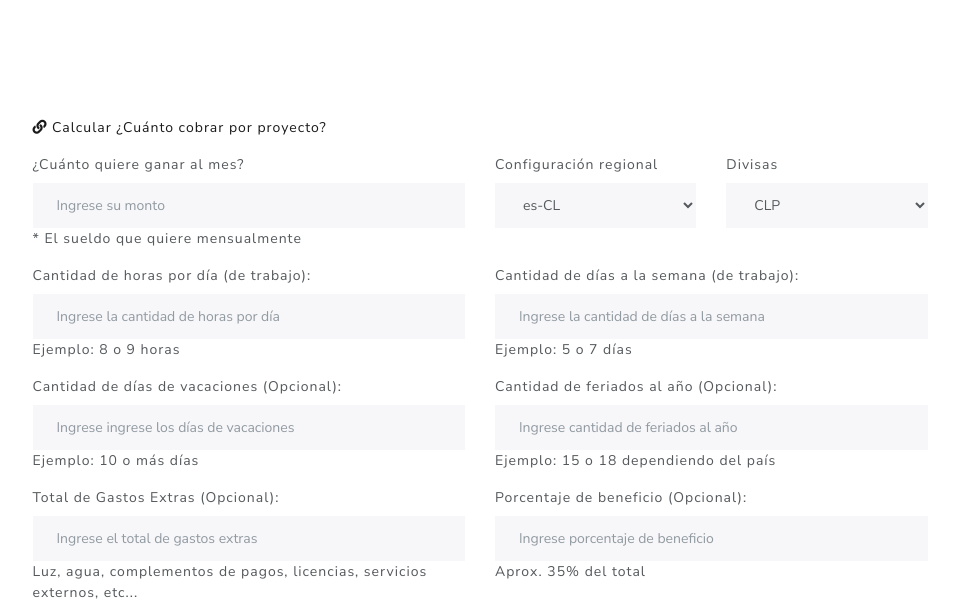
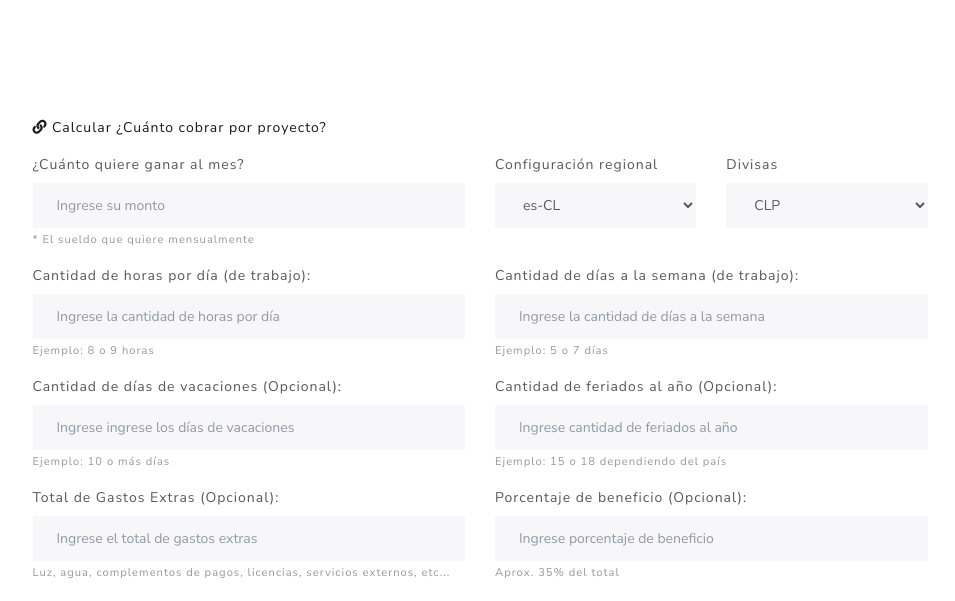
Before and after one commit to CamiloATP/cuanto-cobrar, a website built with webpack: page src/por-hora.html in a window 1280 px wide. Shown: the part 200-801 px from the top of the page, without its empty margins (160-1115 px from the left). Built offline with nearby package versions, Linux system fonts and the light colour scheme.

Commit message:
Edit class

```diff
--- a/src/por-hora.html
+++ b/src/por-hora.html
@@ -17,13 +17,13 @@
         <section class="d-flex flex-wrap justify-content-center">
             <div class="col-md-10 bg-white-transparent pt-3">
                 <form id="formulario">
-                    <p><a href="/public/" target="_blank"><i class="fas fa-link"></i> Calcular ¿Cuánto cobrar por proyecto?</a></p>
+                    <p><a href="/public/"><i class="fas fa-link"></i> Calcular ¿Cuánto cobrar por proyecto?</a></p>
                     <div class="form-group">
                         <div class="row">
                             <div class="col-md-6">
                                 <label for="salario">¿Cuánto quiere ganar al mes?</label>
                                 <input id="salario" type="number" class="form-control" placeholder="Ingrese su monto" min="0" required>
-                                <span class="text-help">* El sueldo que quiere mensualmente</span>
+                                <span class="text-muted small">* El sueldo que quiere mensualmente</span>
                             </div>
                             <div class="col-md-3">
                                 <label for="">Configuración regional</label>
@@ -40,14 +40,14 @@
                             <div class="form-group">
                                 <label for="cantHoras">Cantidad de horas por día (de trabajo):</label>
                                 <input id="cantHoras" type="number" class="form-control" placeholder="Ingrese la cantidad de horas por día" min="0" required>
-                                <span class="text-help">Ejemplo: 8 o 9 horas</span>
+                                <span class="text-muted small">Ejemplo: 8 o 9 horas</span>
                             </div>
                         </div>
                         <div class="col-md-6">
                             <div class="form-group">
                                 <label for="cantDias">Cantidad de días a la semana (de trabajo):</label>
-                                <input id="cantDias" type="number" class="form-control" placeholder="Ingrese la cantidad de días a la semana" min="0" max="7"required>
-                                <span class="text-help">Ejemplo: 5 o 7 días</span>
+                                <input id="cantDias" type="number" class="form-control" placeholder="Ingrese la cantidad de días a la semana" min="0" max="7" required>
+                                <span class="text-muted small">Ejemplo: 5 o 7 días</span>
                             </div>
                         </div>
                     </div>
@@ -56,14 +56,14 @@
                             <div class="form-group">
                                 <label for="vacaciones">Cantidad de días de vacaciones (Opcional):</label>
                                 <input id="vacaciones" type="number" class="form-control" placeholder="Ingrese ingrese los días de vacaciones" min="0">
-                                <span class="text-help">Ejemplo: 10 o más días</span>
+                                <span class="text-muted small">Ejemplo: 10 o más días</span>
                             </div>
                         </div>
                         <div class="col-md-6">
                             <div class="form-group">
                                 <label for="feriados">Cantidad de feriados al año (Opcional):</label>
                                 <input id="feriados" type="number" class="form-control" placeholder="Ingrese cantidad de feriados al año" min="0">
-                                <span class="text-help">Ejemplo: 15 o 18 dependiendo del país</span>
+                                <span class="text-muted small">Ejemplo: 15 o 18 dependiendo del país</span>
                             </div>
                         </div>
                     </div>
@@ -72,14 +72,14 @@
                             <div class="form-group">
                                 <label for="gastosExtras">Total de Gastos Extras (Opcional):</label>
                                 <input id="gastosExtras" type="number" class="form-control" placeholder="Ingrese el total de gastos extras" min="0">
-                                <span class="text-help">Luz, agua, complementos de pagos, licencias, servicios externos, etc...</span>
+                                <span class="text-muted small">Luz, agua, complementos de pagos, licencias, servicios externos, etc...</span>
                             </div>
                         </div>
                         <div class="col-md-6">
                             <div class="form-group">
                                 <label for="beneficio">Porcentaje de beneficio (Opcional):</label>
                                 <input id="beneficio" type="text" class="form-control" placeholder="Ingrese porcentaje de beneficio">
-                                <span class="text-help">Aprox. 35% del total</span>
+                                <span class="text-muted small">Aprox. 35% del total</span>
                             </div>
                         </div>
                     </div>
```
Also changed, not shown: public/index.html (+1 -1 lines), public/por-hora.html (+1 -1 lines), src/index.html (+2 -2 lines).
